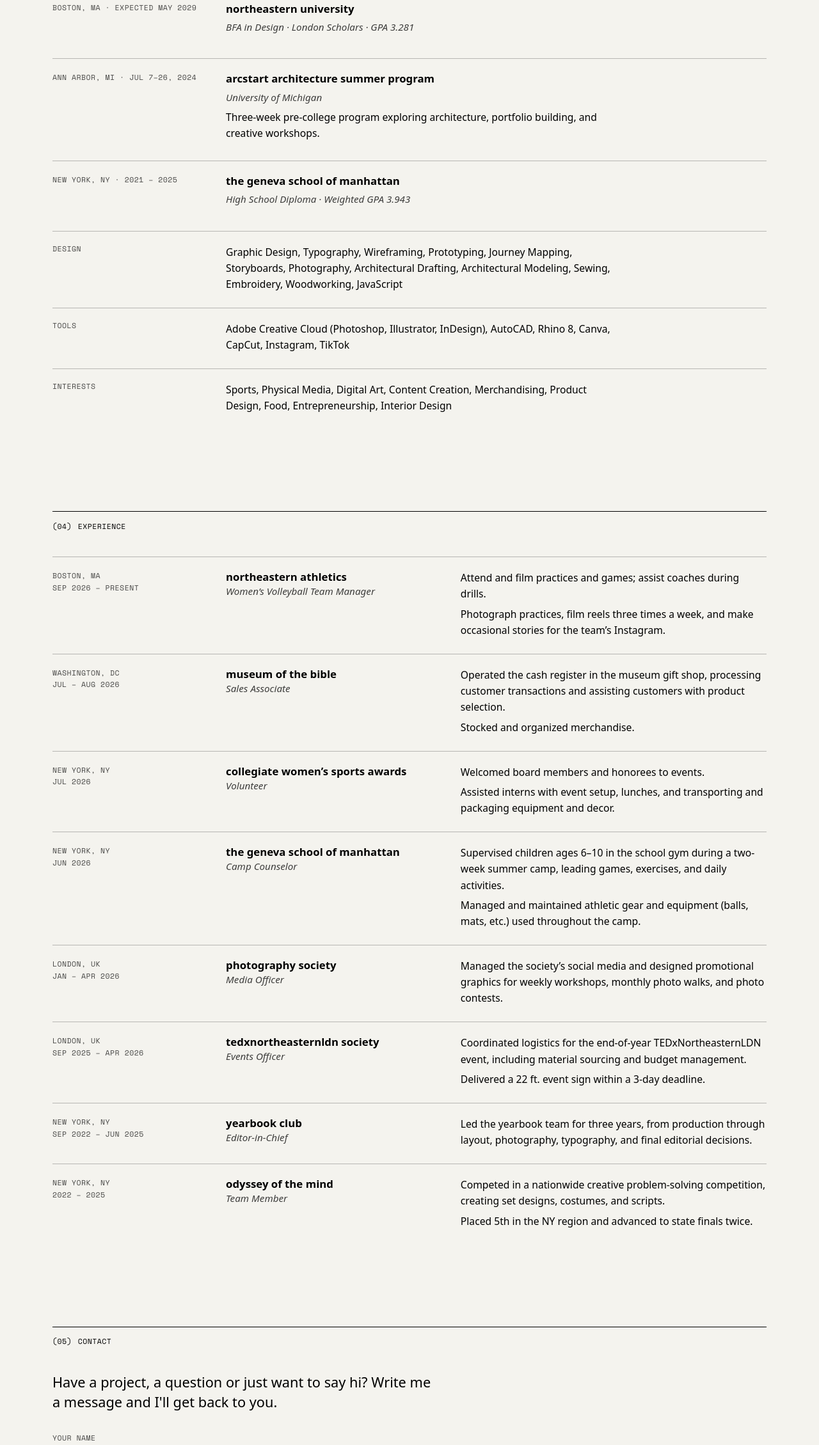
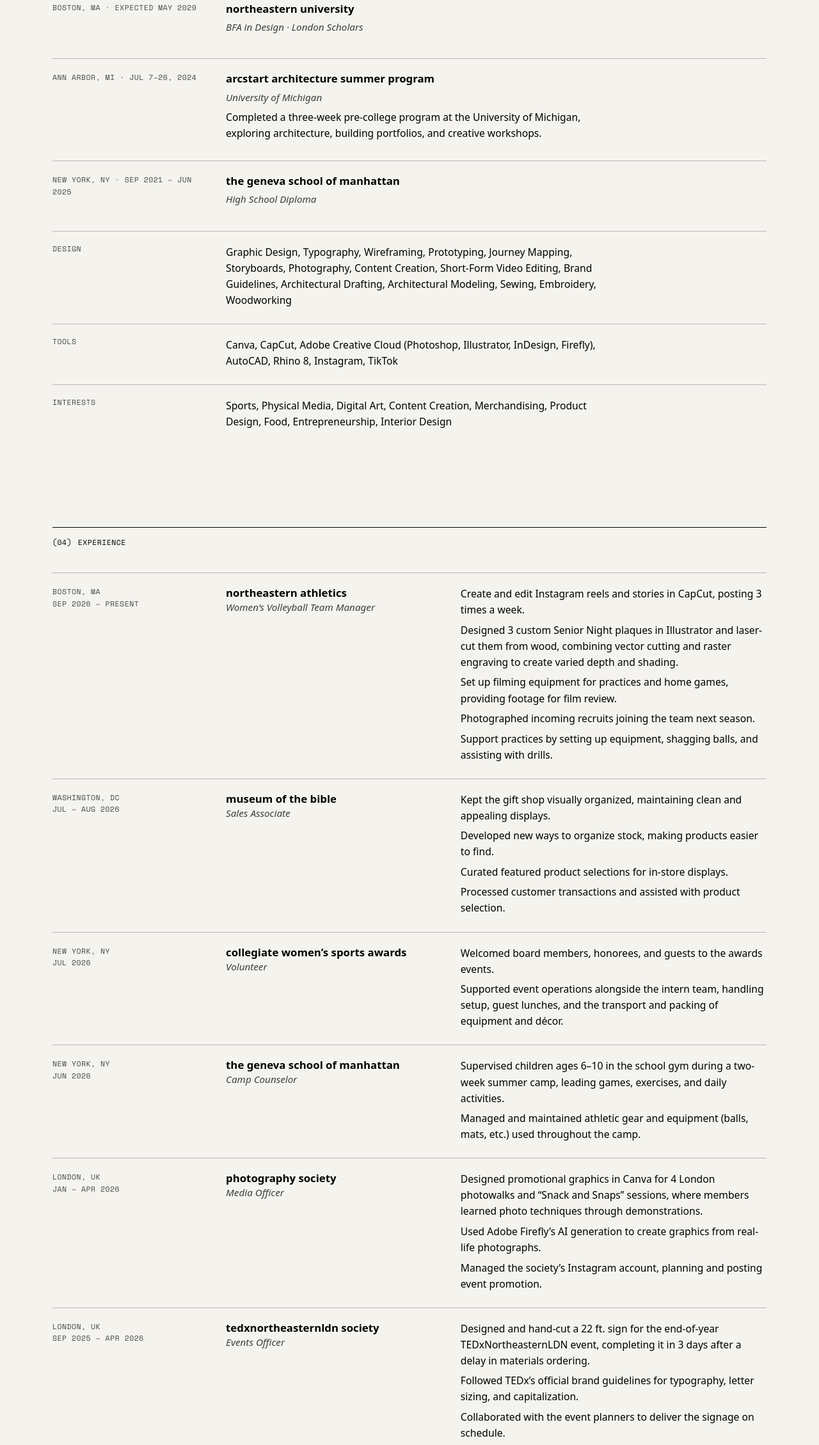
Before and after one commit to moychristian002-maker/my-website, a plain HTML site: page index.html in a window 1280 px wide. Shown: the part 4954-7213 px from the top of the page at 64% size. Drawn offline with nearby package versions, Linux system fonts and the light colour scheme; a web font is replaced by a local one.

Commit message:
Education, skills and experience synced to the Nov 2026 resume
Co-Authored-By: Claude Opus 5.5 <noreply@anthropic.com>

```diff
--- a/index.html
+++ b/index.html
@@ -70,30 +70,31 @@
         <div>
           <div class="entry compact">
             <h3>Northeastern University</h3>
-            <p class="role">BFA in Design · London Scholars · GPA 3.281</p>
+            <p class="role">BFA in Design · London Scholars</p>
             <p class="meta">Boston, MA · Expected May 2029</p>
           </div>
           <div class="entry compact">
             <h3>ArcStart Architecture Summer Program</h3>
             <p class="role">University of Michigan</p>
             <p class="meta">Ann Arbor, MI · Jul 7–26, 2024</p>
-            <p>Three-week pre-college program exploring architecture, portfolio building, and creative workshops.</p>
+            <p>Completed a three-week pre-college program at the University of Michigan, exploring architecture, building portfolios, and creative workshops.</p>
           </div>
           <div class="entry compact">
             <h3>The Geneva School of Manhattan</h3>
-            <p class="role">High School Diploma · Weighted GPA 3.943</p>
-            <p class="meta">New York, NY · 2021 – 2025</p>
+            <p class="role">High School Diploma</p>
+            <p class="meta">New York, NY · Sep 2021 – Jun 2025</p>
           </div>
         </div>
         <div>
           <div class="entry compact">
             <h3>Design</h3>
             <p>Graphic Design, Typography, Wireframing, Prototyping, Journey Mapping, Storyboards, Photography,
-              Architectural Drafting, Architectural Modeling, Sewing, Embroidery, Woodworking, JavaScript</p>
+              Content Creation, Short-Form Video Editing, Brand Guidelines, Architectural Drafting,
+              Architectural Modeling, Sewing, Embroidery, Woodworking</p>
           </div>
           <div class="entry compact">
             <h3>Tools</h3>
-            <p>Adobe Creative Cloud (Photoshop, Illustrator, InDesign), AutoCAD, Rhino 8, Canva, CapCut, Instagram, TikTok</p>
+            <p>Canva, CapCut, Adobe Creative Cloud (Photoshop, Illustrator, InDesign, Firefly), AutoCAD, Rhino 8, Instagram, TikTok</p>
           </div>
           <div class="entry compact">
             <h3>Interests</h3>
@@ -114,8 +115,11 @@
           <div class="meta">Boston, MA<br>Sep 2026 – Present</div>
         </div>
         <ul>
-          <li>Attend and film practices and games; assist coaches during drills.</li>
-          <li>Photograph practices, film reels three times a week, and make occasional stories for the team’s Instagram.</li>
+          <li>Create and edit Instagram reels and stories in CapCut, posting 3 times a week.</li>
+          <li>Designed 3 custom Senior Night plaques in Illustrator and laser-cut them from wood, combining vector cutting and raster engraving to create varied depth and shading.</li>
+          <li>Set up filming equipment for practices and home games, providing footage for film review.</li>
+          <li>Photographed incoming recruits joining the team next season.</li>
+          <li>Support practices by setting up equipment, shagging balls, and assisting with drills.</li>
         </ul>
       </div>
 
@@ -125,8 +129,10 @@
           <div class="meta">Washington, DC<br>Jul – Aug 2026</div>
         </div>
         <ul>
-          <li>Operated the cash register in the museum gift shop, processing customer transactions and assisting customers with product selection.</li>
-          <li>Stocked and organized merchandise.</li>
+          <li>Kept the gift shop visually organized, maintaining clean and appealing displays.</li>
+          <li>Developed new ways to organize stock, making products easier to find.</li>
+          <li>Curated featured product selections for in-store displays.</li>
+          <li>Processed customer transactions and assisted with product selection.</li>
         </ul>
       </div>
 
@@ -136,8 +142,8 @@
           <div class="meta">New York, NY<br>Jul 2026</div>
         </div>
         <ul>
-          <li>Welcomed board members and honorees to events.</li>
-          <li>Assisted interns with event setup, lunches, and transporting and packaging equipment and decor.</li>
+          <li>Welcomed board members, honorees, and guests to the awards events.</li>
+          <li>Supported event operations alongside the intern team, handling setup, guest lunches, and the transport and packing of equipment and décor.</li>
         </ul>
       </div>
 
@@ -158,7 +164,9 @@
           <div class="meta">London, UK<br>Jan – Apr 2026</div>
         </div>
         <ul>
-          <li>Managed the society’s social media and designed promotional graphics for weekly workshops, monthly photo walks, and photo contests.</li>
+          <li>Designed promotional graphics in Canva for 4 London photowalks and “Snack and Snaps” sessions, where members learned photo techniques through demonstrations.</li>
+          <li>Used Adobe Firefly’s AI generation to create graphics from real-life photographs.</li>
+          <li>Managed the society’s Instagram account, planning and posting event promotion.</li>
         </ul>
       </div>
 
@@ -168,8 +176,9 @@
           <div class="meta">London, UK<br>Sep 2025 – Apr 2026</div>
         </div>
         <ul>
-          <li>Coordinated logistics for the end-of-year TEDxNortheasternLDN event, including material sourcing and budget management.</li>
-          <li>Delivered a 22 ft. event sign within a 3-day deadline.</li>
+          <li>Designed and hand-cut a 22 ft. sign for the end-of-year TEDxNortheasternLDN event, completing it in 3 days after a delay in materials ordering.</li>
+          <li>Followed TEDx’s official brand guidelines for typography, letter sizing, and capitalization.</li>
+          <li>Collaborated with the event planners to deliver the signage on schedule.</li>
         </ul>
       </div>
 
@@ -180,17 +189,6 @@
         </div>
         <ul>
           <li>Led the yearbook team for three years, from production through layout, photography, typography, and final editorial decisions.</li>
-        </ul>
-      </div>
-
-      <div class="entry">
-        <div class="entry-head">
-          <div><h3>Odyssey of the Mind</h3><p class="role">Team Member</p></div>
-          <div class="meta">New York, NY<br>2022 – 2025</div>
-        </div>
-        <ul>
-          <li>Competed in a nationwide creative problem-solving competition, creating set designs, costumes, and scripts.</li>
-          <li>Placed 5th in the NY region and advanced to state finals twice.</li>
         </ul>
       </div>
       </div>
```
